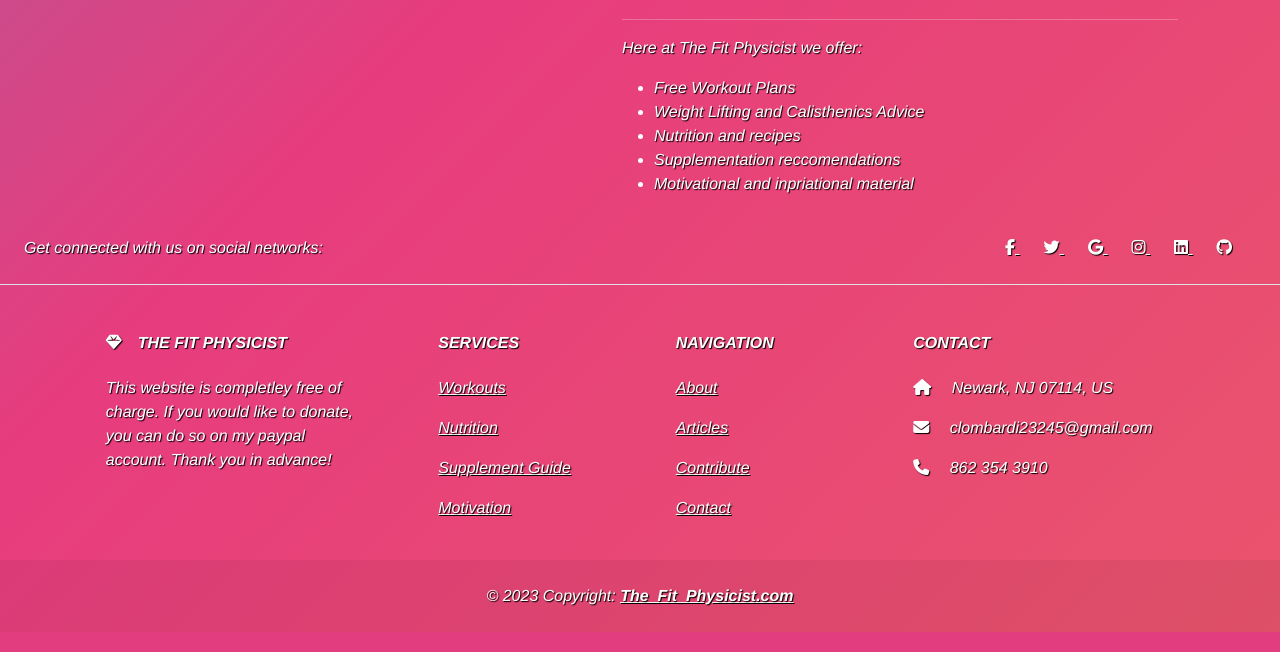
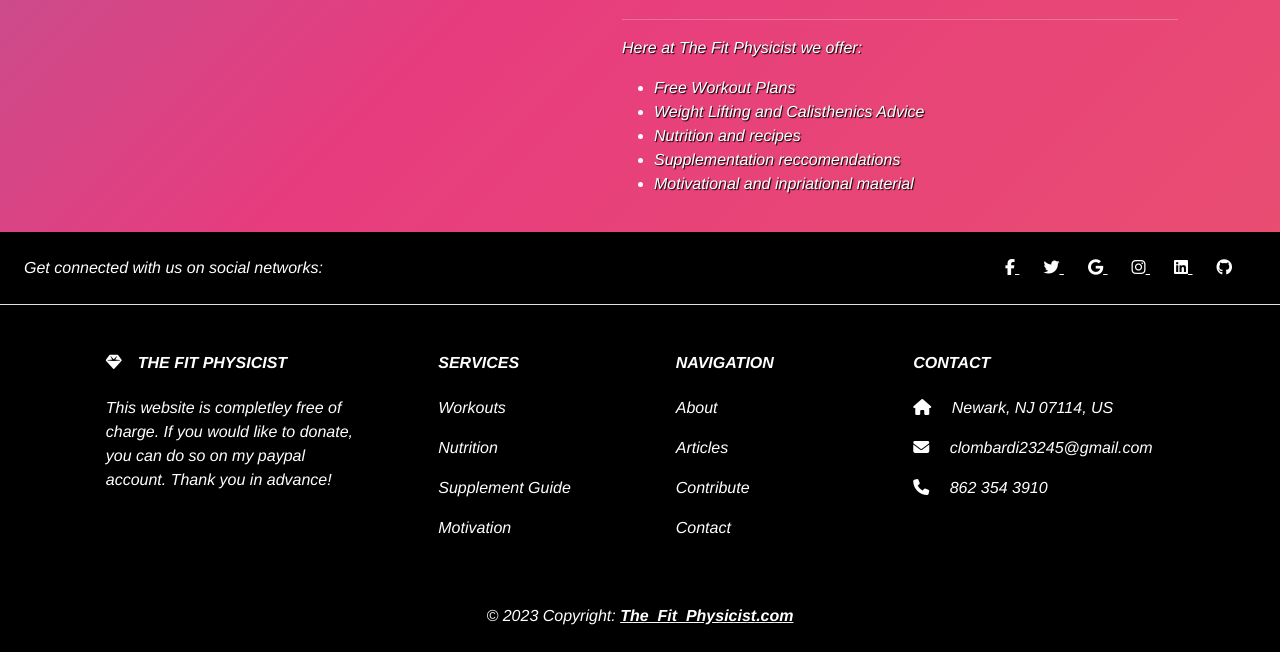
Before and after one commit to Chrisl2324/fit_physicist_update, a Flask app: page /about in a window 1280 px wide. Shown: the part 755-1407 px from the top of the page. Run offline with Flask 3, Linux system fonts and the light colour scheme; some libraries are stand-ins or nearby versions.

Commit message:
Changed footer color

```diff
--- a/static/css/style2.css
+++ b/static/css/style2.css
@@ -82,4 +82,9 @@ footer {
   font-family:'Franklin Gothic Medium', 'Arial Narrow', Arial, sans-serif;
   font-style: italic;
   text-shadow: 1px 1px 1px black;
+  background-color: black;
+  margin-top: 20px;
 }
+.footer a {
+text-decoration: none;
+}
```
Lines whose indentation alone changed are shown as unchanged.
